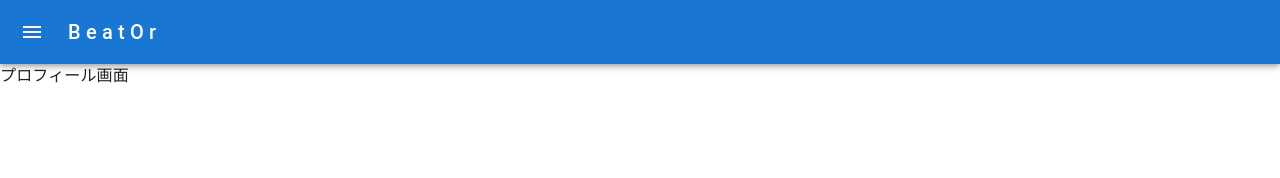
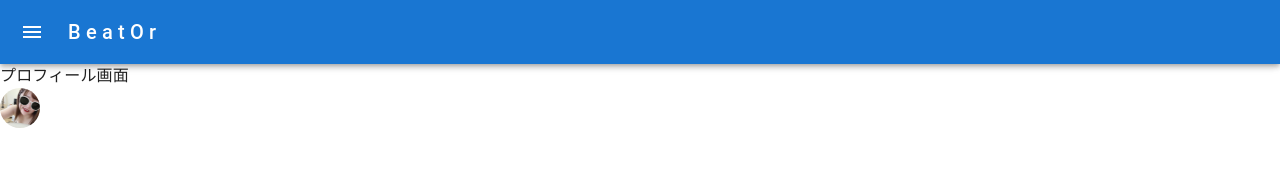
Before and after one commit to Jumpei-Arigaya/beator-front-web, a Next.js app: page /profile in a window 1280 px wide. Shown: the top 178 px of the page. Built offline with nearby package versions, Linux system fonts and the light colour scheme.

Commit message:
プロフィールの実装

```diff
--- a/src/pages/profile/index.tsx
+++ b/src/pages/profile/index.tsx
@@ -2,6 +2,8 @@ import { Inter } from "next/font/google";
 import DashBoard from "@/components/layouts/DashBoard";
 import SoundControlBar from "@/features/audioPlayer/components/SoundControlBar";
 
+import * as React from "react";
+import Avatar from "@mui/material/Avatar";
 
 const inter = Inter({ subsets: ["latin"] });
 
@@ -10,6 +12,7 @@ export default function Home() {
     <main>
       <DashBoard>
         プロフィール画面
+        <Avatar alt="profile-image" src="/face-me.jpg" />
         <SoundControlBar />
       </DashBoard>
     </main>
```
Also changed, not shown: src/pages/api/hello.ts (+4 -4 lines), public/face-me.jpg (added), 1 other file (tests, documents, lock files or other folders).
